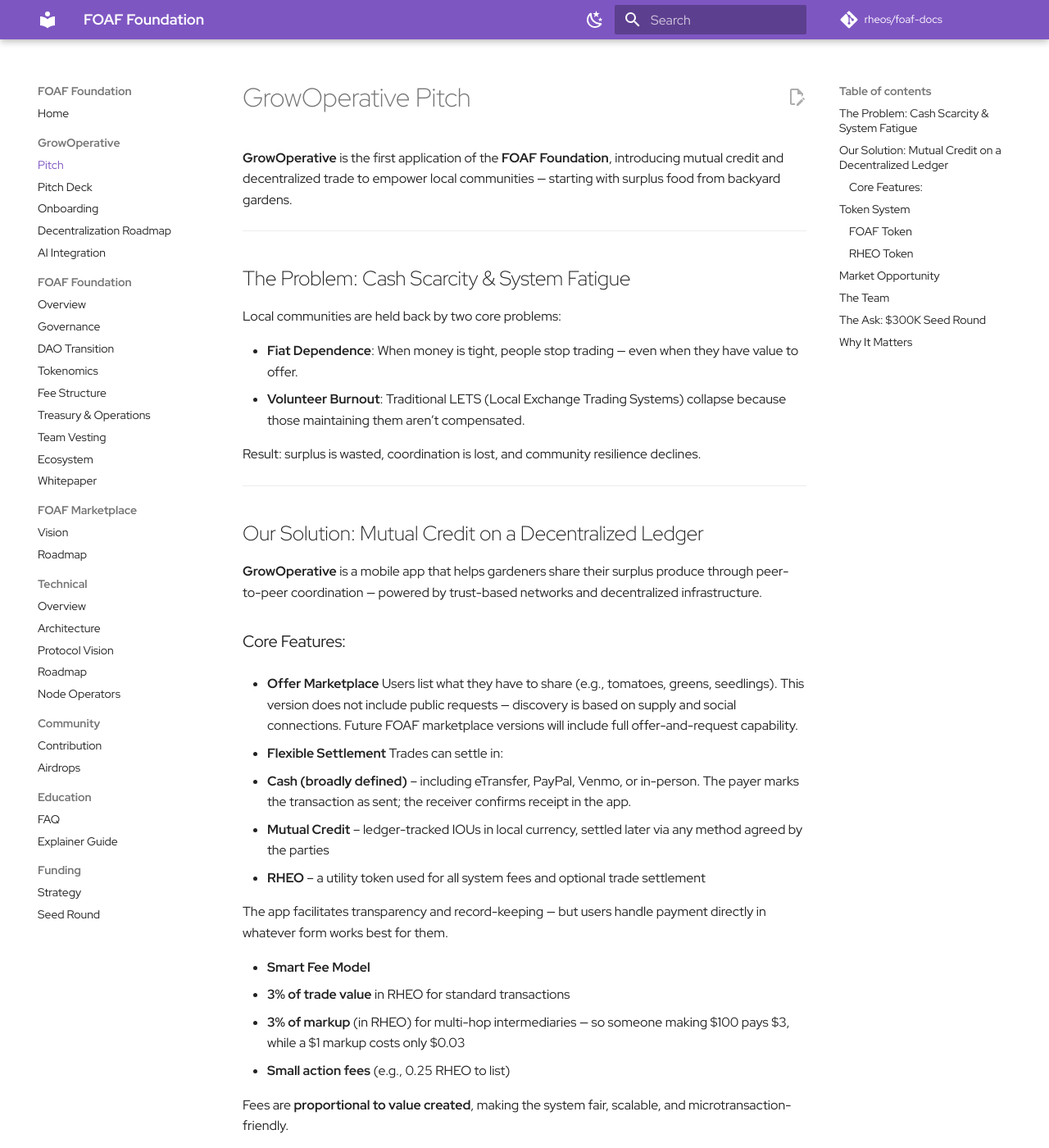
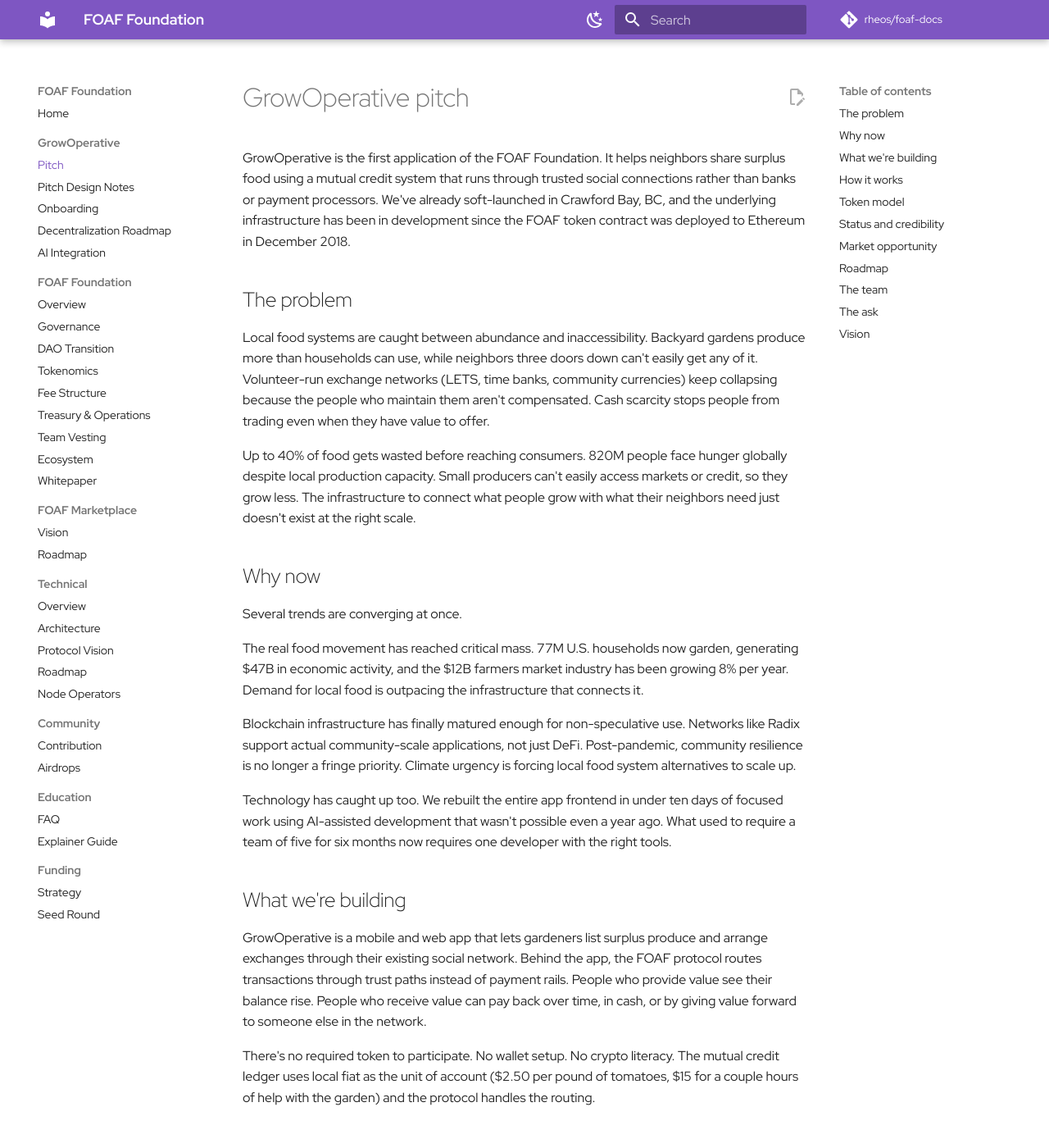
Before and after one commit to rheos/foaf-docs, an MkDocs documentation site: the page built from docs/growoperative/pitch.md, in a window 1280 px wide and 1400 px high. Shown: the whole window at 82% size. Built offline with MkDocs 1.6.1 and Material for MkDocs 9.7.7, drawn with Linux system fonts in a browser that asks for light colours; comment, search, counter and statistics services are not loaded; some of the changed text lies outside the part shown.

Commit message:
Consolidate pitches into single canonical pitch.md
- Rewrite pitch.md to current vision: vFOAF/rFOAF, Crawford Bay soft launch,
  Phase 1 zero fees, Dubai DIFC foundation, leaner team budget, 2018
  contract as credibility signal. Plain first-person voice without AI-flat
  patterns or em dashes.
- Pull useful content forward from pitch-from-claude.md: market sizing
  (77M households, $47B, $12B farmers market, 820M global hunger),
  Maria/James/Sarah narrative, three-tier vision, "why now" convergence,
  beyond-food framing. Drop all yield/appreciation/return projections.
- Move visual/illustration appendix to pitch-design-notes.md as separate
  reference for slide formatting work.
- Delete pitch-deck.md (obsolete summary of an external deck) and
  pitch-from-claude.md (heavy security-language exposure, divergent vision).
- Update cross-references in dao-transition.md, foaf-marketplace/roadmap.md,
  and technical/roadmap.md to point at pitch.md instead of pitch-deck.md.
- Update mkdocs.yml nav.

Co-Authored-By: Claude Opus 4.7 (1M context) <noreply@anthropic.com>

```diff
--- a/docs/growoperative/pitch.md
+++ b/docs/growoperative/pitch.md
@@ -1,102 +1,119 @@
-# GrowOperative Pitch
+# GrowOperative pitch
 
-**GrowOperative** is the first application of the **FOAF Foundation**, introducing mutual credit and decentralized trade to empower local communities — starting with surplus food from backyard gardens.
+GrowOperative is the first application of the FOAF Foundation. It helps neighbors share surplus food using a mutual credit system that runs through trusted social connections rather than banks or payment processors. We've already soft-launched in Crawford Bay, BC, and the underlying infrastructure has been in development since the FOAF token contract was deployed to Ethereum in December 2018.
 
----
+## The problem
 
-## The Problem: Cash Scarcity & System Fatigue
+Local food systems are caught between abundance and inaccessibility. Backyard gardens produce more than households can use, while neighbors three doors down can't easily get any of it. Volunteer-run exchange networks (LETS, time banks, community currencies) keep collapsing because the people who maintain them aren't compensated. Cash scarcity stops people from trading even when they have value to offer.
 
-Local communities are held back by two core problems:
+Up to 40% of food gets wasted before reaching consumers. 820M people face hunger globally despite local production capacity. Small producers can't easily access markets or credit, so they grow less. The infrastructure to connect what people grow with what their neighbors need just doesn't exist at the right scale.
 
-- **Fiat Dependence**: When money is tight, people stop trading — even when they have value to offer.
-- **Volunteer Burnout**: Traditional LETS (Local Exchange Trading Systems) collapse because those maintaining them aren’t compensated.
+## Why now
 
-Result: surplus is wasted, coordination is lost, and community resilience declines.
+Several trends are converging at once.
 
----
+The real food movement has reached critical mass. 77M U.S. households now garden, generating $47B in economic activity, and the $12B farmers market industry has been growing 8% per year. Demand for local food is outpacing the infrastructure that connects it.
 
-## Our Solution: Mutual Credit on a Decentralized Ledger
+Blockchain infrastructure has finally matured enough for non-speculative use. Networks like Radix support actual community-scale applications, not just DeFi. Post-pandemic, community resilience is no longer a fringe priority. Climate urgency is forcing local food system alternatives to scale up.
 
-**GrowOperative** is a mobile app that helps gardeners share their surplus produce through peer-to-peer coordination — powered by trust-based networks and decentralized infrastructure.
+Technology has caught up too. We rebuilt the entire app frontend in under ten days of focused work using AI-assisted development that wasn't possible even a year ago. What used to require a team of five for six months now requires one developer with the right tools.
 
-### Core Features:
-- **Offer Marketplace**
- Users list what they have to share (e.g., tomatoes, greens, seedlings). This version does not include public requests — discovery is based on supply and social connections. Future FOAF marketplace versions will include full offer-and-request capability.
+## What we're building
 
-- **Flexible Settlement**
- Trades can settle in:
- - **Cash (broadly defined)** – including eTransfer, PayPal, Venmo, or in-person. The payer marks the transaction as sent; the receiver confirms receipt in the app.
- - **Mutual Credit** – ledger-tracked IOUs in local currency, settled later via any method agreed by the parties
- - **RHEO** – a utility token used for all system fees and optional trade settlement
+GrowOperative is a mobile and web app that lets gardeners list surplus produce and arrange exchanges through their existing social network. Behind the app, the FOAF protocol routes transactions through trust paths instead of payment rails. People who provide value see their balance rise. People who receive value can pay back over time, in cash, or by giving value forward to someone else in the network.
 
- The app facilitates transparency and record-keeping — but users handle payment directly in whatever form works best for them.
+There's no required token to participate. No wallet setup. No crypto literacy. The mutual credit ledger uses local fiat as the unit of account ($2.50 per pound of tomatoes, $15 for a couple hours of help with the garden) and the protocol handles the routing.
 
-- **Smart Fee Model**
- - **3% of trade value** in RHEO for standard transactions
- - **3% of markup** (in RHEO) for multi-hop intermediaries — so someone making $100 pays $3, while a $1 markup costs only $0.03
- - **Small action fees** (e.g., 0.25 RHEO to list)
+## How it works
 
- Fees are **proportional to value created**, making the system fair, scalable, and microtransaction-friendly.
+A concrete example.
 
----
+Maria is an urban farmer with extra microgreens. James runs a restaurant that needs them. They don't know each other. Their mutual friend Sarah is connected to both. When James searches the app, Maria's listing appears because the trust path through Sarah is short enough to surface it.
 
-## Token System
+James reserves the microgreens. Maria delivers. The transaction settles in cash, in mutual credit, or in any combination they agree on. The ledger records who owes what to whom, routed transparently through the trust path. Each intermediary in a multi-hop chain earns a small premium for the role they played in making the connection possible.
 
-### FOAF Token
-- Fixed 25M supply
-- Used for governance, staking, and long-term alignment
-- FOAF holders stake to generate RHEO and vote on system parameters
+Technology enabling what communities already want to do.
 
-### RHEO Token
-- Required utility token for all platform fees and trade settlement
-- Dynamic, non-pegged supply; for illustration, early onboarding assumes ~1 RHEO ≈ $1 CAD
-- Flows through the network automatically via trust connections
+## Token model
 
-> Users don’t need to hold RHEO directly. When a trade or action requires RHEO, it is passed through the social trust chain — ultimately originating from a FOAF holder. Those FOAF stakers generate RHEO and extend it across their contact networks, creating transparent credit relationships. As long as someone in your extended network holds FOAF, you can fully participate.
+FOAF is a fixed-supply governance and staking token, deployed to Ethereum in December 2018. Total supply is 25,000,000, indivisible, with the contract verified on Etherscan at [`0x51300E946bcd4850Db3bE28D1FcC4076Ba4a9288`](https://etherscan.io/token/0x51300E946bcd4850Db3bE28D1FcC4076Ba4a9288).
 
-This architecture keeps the experience simple for non-technical users while maintaining decentralized integrity and fair compensation for contributors.
+Holders can stake FOAF in two ways.
 
----
+* vFOAF (Vote-Escrowed FOAF) for flexible participation. Stake any time, unstake any time, basic governance weight, baseline operational utility generation.
+* rFOAF (Rooted FOAF) for committed long-term participation. Time-locked from six months to two years, with proportionally enhanced governance weight and operational utility generation.
 
-## Market Opportunity
+RHEO is the network's operational utility credit. It's generated by FOAF stakers and consumed by network operations. Users never need to hold RHEO directly. When a transaction needs to pay for processing, the cost flows through the user's trust path, originating from a FOAF holder who agreed to back that segment of the network. Each intermediary is compensated.
 
-- **Gardening First**: 35% of U.S. households garden, often producing more than they can use
-- **Global Relevance**: Communities from the Kootenays to Asheville need better local exchange tools
-- **Scalable Infrastructure**: Starts with food, expands to services, tools, and decentralized local logistics
+Through Phase 1 of the protocol (where we are now), all network fees are set to zero to maximize adoption. Fees activate progressively in Phase 3 once the protocol moves onto Radix Babylon, with rates governed by the DAO.
 
----
+## Status and credibility
 
-## The Team
+This isn't a pitch for vaporware.
 
-- **Project Lead** – Strategy and system design
-- **Lead Developer** – Platform and ledger architecture
-- **Junior Developer** – Front-end and QA
-- **Marketing Specialist** – Community outreach and onboarding
-- **UI/UX Designer** – Mobile-first simplicity and clarity
+* The FOAF token contract has been on Ethereum since December 2018, years before the wave of mid-2020s speculative tokens. It has never been distributed.
+* The GrowOperative app is functional and has been soft-launched in Crawford Bay, BC, with real users trading real food.
+* The mutual credit ledger and trust-path routing logic are running in production today, on Rails and MySQL, awaiting the protocol-layer migration to Radix.
+* iOS TestFlight build is ready, pending Apple Developer enrollment. App Store and Android follow.
 
----
+## Market opportunity
 
-## The Ask: $300K Seed Round
+Three tiers of opportunity, each larger than the last.
 
-We’re raising **$300,000** to:
-- Finalize the GrowOperative app and RHEO integration
-- Launch in gardening-rich, resilience-oriented communities
-- Fund explainer content, node operator infrastructure, and scaling
-- Begin transition to a full dApp in Q4 2023
+Immediate: the U.S. real food movement. 77M households garden, generating $47B in economic activity. The $12B farmers market industry is growing 8% annually. Local food demand is outpacing the supply infrastructure that hasn't kept up.
 
-Detailed breakdown available in the [Pitch Deck (Page 13)](pitch-deck.md)
+Scale: global food networks. The $8T global food market has massive distribution inefficiencies. 820M people face hunger despite local production capacity. Climate resilience is forcing local food system alternatives that the existing supply chain can't deliver.
 
----
+Future: trust-based commerce beyond food. Once mutual credit infrastructure exists for one trade type, it generalizes. Tools, services, labor, supply chain finance for small producers. The FOAF protocol is designed to support all of it.
 
-## Why It Matters
+## Roadmap
 
-GrowOperative isn’t just an app — it’s a **blueprint for post-fiat community infrastructure**:
+Phase 1 (where we are): foundation and MVP. App functional. Crawford Bay soft-launched. All network fees at zero.
 
-- **Fiat-optional local trade**, powered by trust and transparent networks
-- **Decentralized, user-aligned value routing**, without centralized gatekeepers
-- **Sustainable economics**, with rewards tied to real value creation
+Phase 2 (2026): alpha launch and FOAF distribution. Native iOS via TestFlight, then App Store. International foundation incorporation in Dubai DIFC. Strategic token round. First broad airdrops via custodial wallets.
 
-It starts in the garden — but it scales to every corner of resilient community life.
-**A system where value stays local and grows outward.**
+Phase 3 (Q4 2026 onward): Radix Babylon deployment. vFOAF and rFOAF staking goes live. Fees activate progressively. DAO governance takes effect.
 
-Learn more in our [Tokenomics](../about/tokenomics.md) and [Fee Structure](../about/fee-structure.md).
+Phase 4 (2027+): full dApp on Radix Hyperscale. New applications build on the FOAF protocol (services, labor, tools). Cross-subnet credit clearing.
+
+## The team
+
+Lean by design.
+
+The founder is the primary builder, with 2+ years on the GrowOperative MVP, full-stack development, and system architecture. Hiring with this round:
+
+* Part-time development support for targeted features and platform polish
+* Smart contract specialist for RHEO contract design and audit prep, as a one-time engagement
+* UI/UX designer for a two-month sprint on refinement and marketing assets
+* Growth and marketing lead for community outreach and investor narrative
+* Content creator for ongoing video and written material
+* Strategic advisors with aligned values
+
+We're looking for collaborators who care about the mission, not just employees who execute specs.
+
+## The ask
+
+We're raising $300,000 to:
+
+* Run operations and modest team compensation through the next twelve months ($91K)
+* Fund marketing and community growth, including paid promotion, regional outreach, and an ambassador program ($98K)
+* Cover legal counsel, securities review, and Dubai DIFC foundation incorporation ($35K)
+* Complete smart contract audits and DAO tooling buildout ($23K)
+* Cover infrastructure, hosting, and development hardware ($8K)
+* Maintain a 15% contingency reserve ($45K)
+
+Detailed breakdown in [Seed Round Budget](../funding/seed-round.md).
+
+## Vision
+
+Three phases of impact.
+
+Community: every neighborhood can coordinate the abundance it already has. Surplus food finds the people who need it.
+
+Regional: real food economies start to circulate value among themselves. Producers, restaurants, retailers, and consumers transact through trust networks instead of paying rent to intermediaries.
+
+Global: the protocol underneath GrowOperative becomes infrastructure for any local economy. Food sovereignty in cash-scarce places. Cross-community credit clearing. Beyond food, the same protocol supports services, tools, labor, and supply chain finance.
+
+Every community can feed itself, and trade with itself, through networks it actually controls.
+
+Learn more in [Tokenomics](../about/tokenomics.md), [Fee Structure](../about/fee-structure.md), and [Governance](../about/governance.md).
--- a/mkdocs.yml
+++ b/mkdocs.yml
@@ -77,7 +77,7 @@ nav:
   - Home: index.md
   - GrowOperative:
       - Pitch: growoperative/pitch.md
-      - Pitch Deck: growoperative/pitch-deck.md
+      - Pitch Design Notes: growoperative/pitch-design-notes.md
       - Onboarding: growoperative/onboarding.md
       - Decentralization Roadmap: growoperative/decentralization-roadmap.md
       - AI Integration: growoperative/ai-integration.md
```
Also changed, not shown: docs/about/dao-transition.md (+1 -1 lines), docs/foaf-marketplace/roadmap.md (+1 -1 lines), docs/growoperative/pitch-deck.md (deleted, +0 -89 lines), docs/growoperative/pitch-design-notes.md (added, +64 -0 lines), docs/growoperative/pitch-from-claude.md (deleted, +0 -361 lines), docs/technical/roadmap.md (+1 -1 lines).
